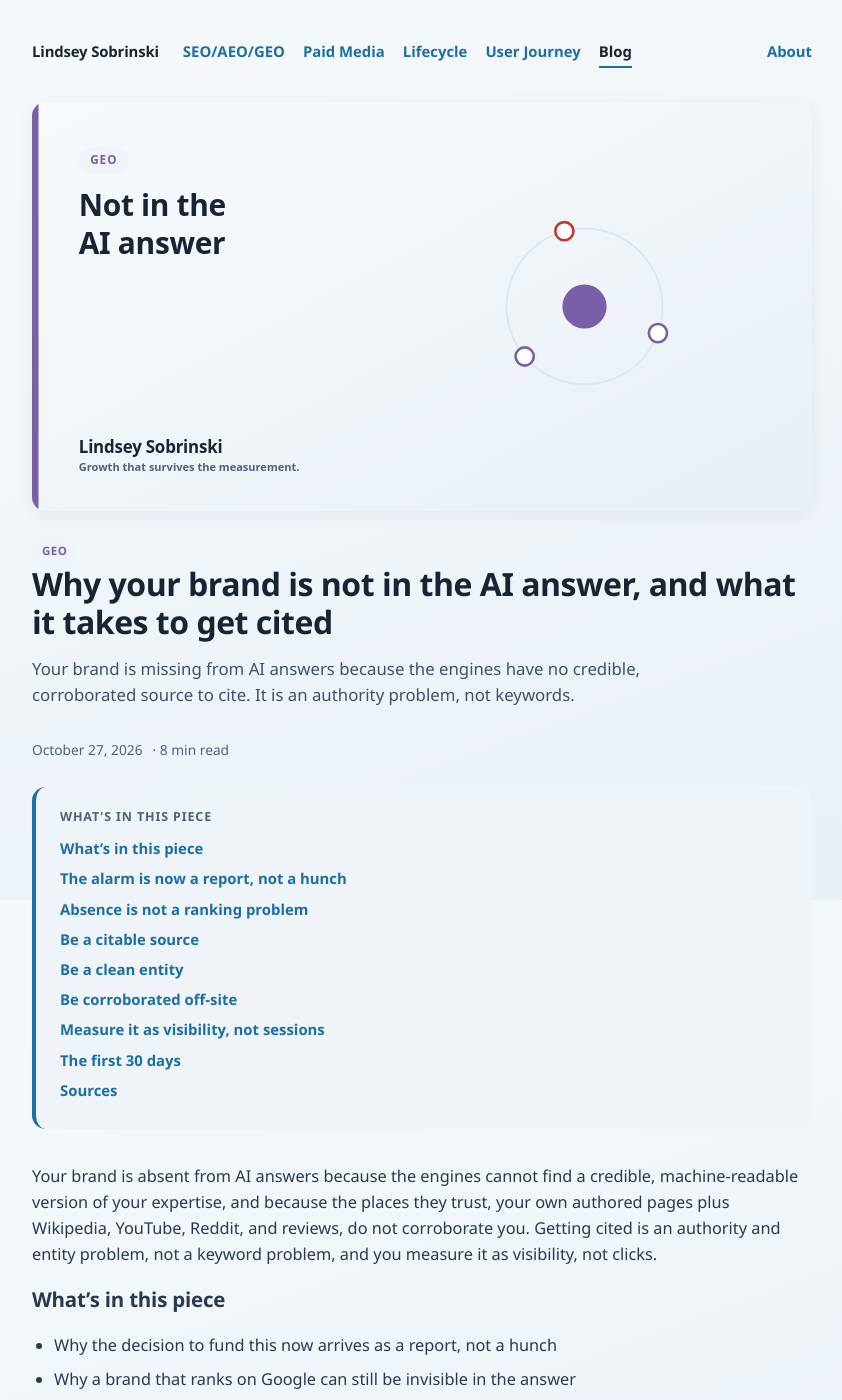
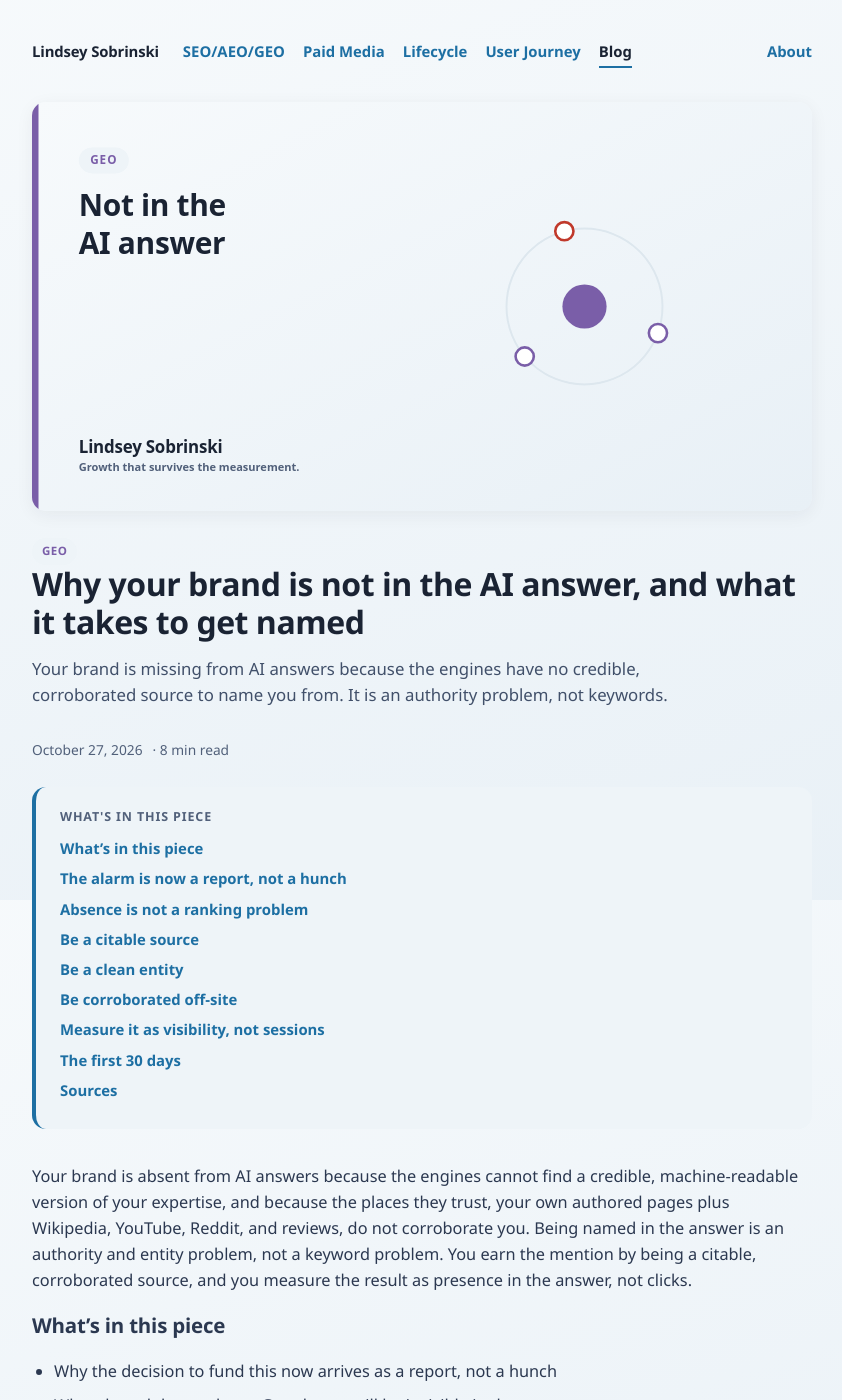
Before and after one commit to lsobrinski-marketing/lindseysobrinski.com, a Jekyll site: the page built from _posts/2026-10-27-why-your-brand-is-not-in-the-ai-answer.md, in a window 1280 px wide and 1400 px high. Shown: the whole window, without its empty margins (218-1060 px from the left). Built offline with Jekyll 4.4.1, drawn with Linux system fonts in a browser that asks for light colours.

Commit message:
Tighten cited-vs-named framing in why-your-brand-is-not-in-the-ai-answer
Lead with being named/recommended in the answer as the goal and treat
getting cited as a source as the lever that earns it. Updates the title,
meta description, and direct-answer paragraph; body + FAQ already distinguished.

Co-Authored-By: Claude Opus 4.8 <noreply@anthropic.com>
Claude-Session: https://claude.ai/code/session_01VbSu2uRACT9mXamgjrgrnb

```diff
--- a/_posts/2026-10-27-why-your-brand-is-not-in-the-ai-answer.md
+++ b/_posts/2026-10-27-why-your-brand-is-not-in-the-ai-answer.md
@@ -1,5 +1,5 @@
 ---
-title: "Why your brand is not in the AI answer, and what it takes to get cited"
+title: "Why your brand is not in the AI answer, and what it takes to get named"
 seo_title: "Why your brand is not in the AI answer"
 date: 2026-10-27 09:00:00 -0500
 category: geo
@@ -9,7 +9,7 @@ hero_title: "Not in the|AI answer"
 hero_motif: orbit
 hero_alt: "A brand's card sitting outside a glowing ring of cited sources while competitor sources are named inside the ring, representing a brand that is absent from AI answers while its rivals are cited."
 tags: [generative engine optimization, AI visibility, GEO, AI search, brand visibility, AEO]
-description: "Your brand is missing from AI answers because the engines have no credible, corroborated source to cite. It is an authority problem, not keywords."
+description: "Your brand is missing from AI answers because the engines have no credible, corroborated source to name you from. It is an authority problem, not keywords."
 faq:
   - q: Why does ChatGPT recommend my competitor and not me?
     a: >-
@@ -43,7 +43,7 @@ faq:
       being named is the result you are managing.
 ---
 
-Your brand is absent from AI answers because the engines cannot find a credible, machine-readable version of your expertise, and because the places they trust, your own authored pages plus Wikipedia, YouTube, Reddit, and reviews, do not corroborate you. Getting cited is an authority and entity problem, not a keyword problem, and you measure it as visibility, not clicks.
+Your brand is absent from AI answers because the engines cannot find a credible, machine-readable version of your expertise, and because the places they trust, your own authored pages plus Wikipedia, YouTube, Reddit, and reviews, do not corroborate you. Being named in the answer is an authority and entity problem, not a keyword problem. You earn the mention by being a citable, corroborated source, and you measure the result as presence in the answer, not clicks.
 
 ## What's in this piece
 
```
